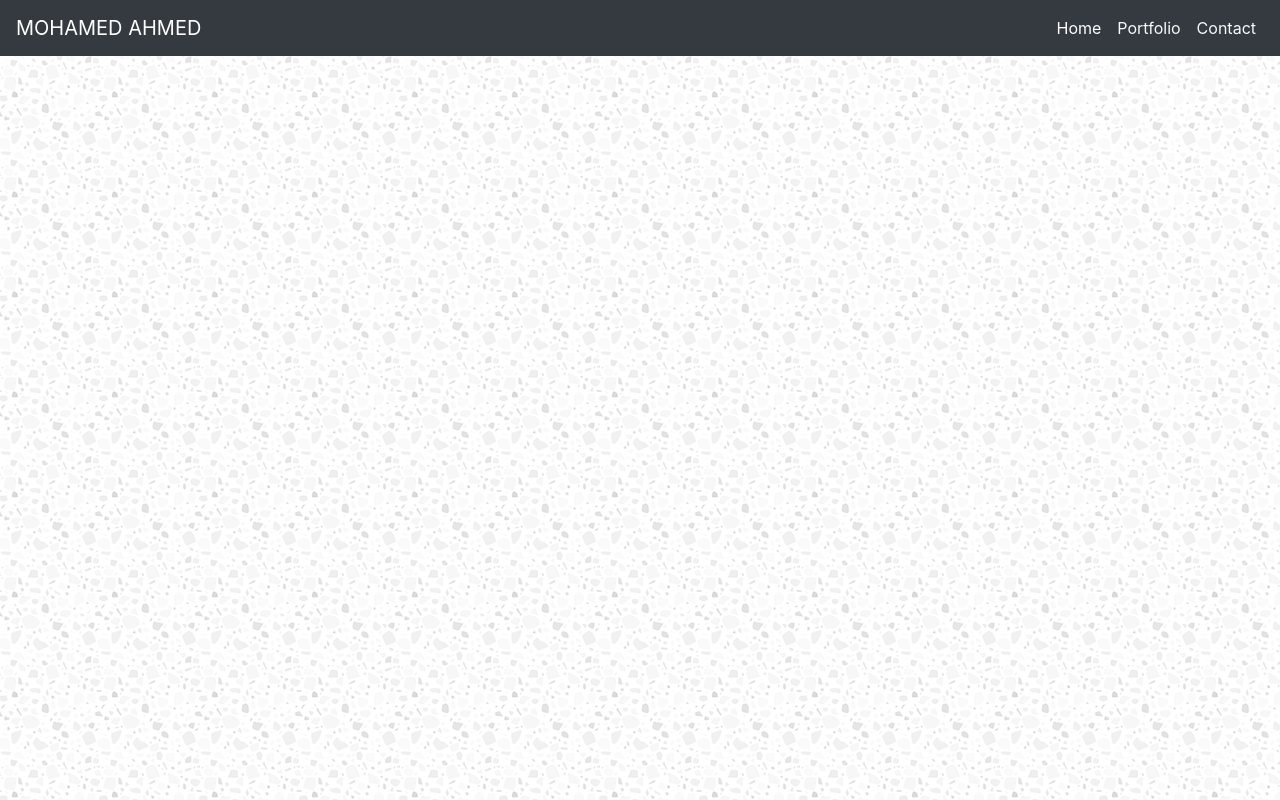
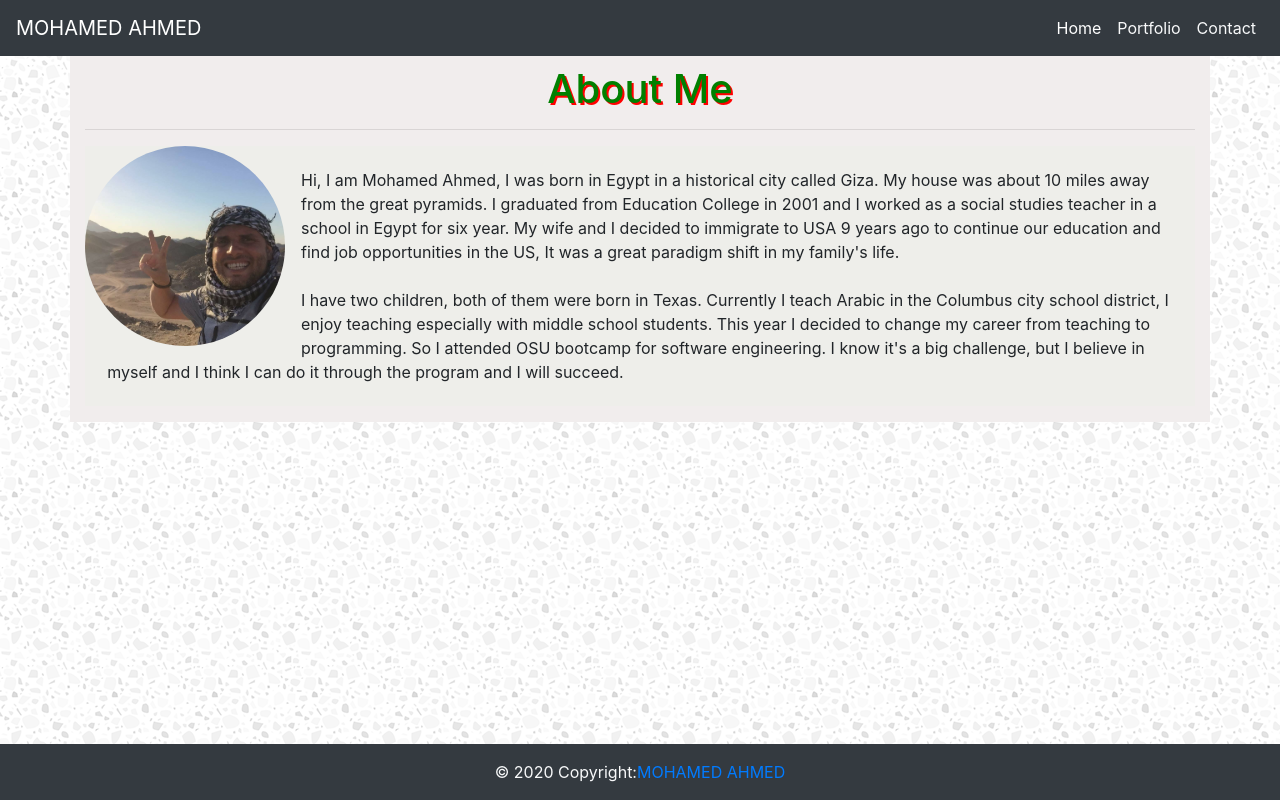
Before and after one commit to mohamedahmed-1980/myreact-portfolio, a React (Create React App) app: page / in a window 1280 px wide. Built offline with nearby package versions, Linux system fonts and the light colour scheme.

Commit message:
routes path

```diff
--- a/src/App.js
+++ b/src/App.js
@@ -11,7 +11,7 @@ function App() {
     <Router>
       <div>
         <Switch>
-          <Route path="/" component={Header} />
+          <Route exact path="/" component={Main} />
           <Route path="/index.html" component={Main} />
           <Route path="/portfolio.html" component={Portofolio} />
           <Route path="/contact.html" component={Contacts} />
```
